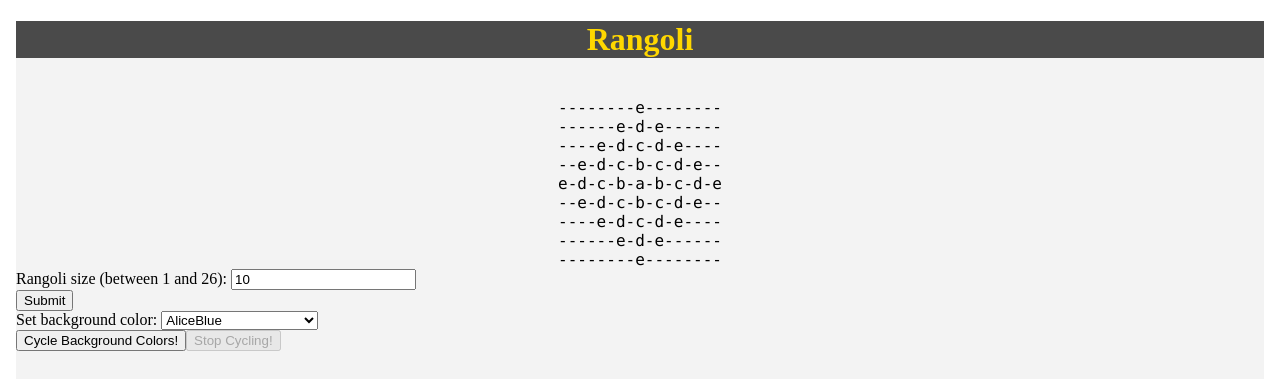
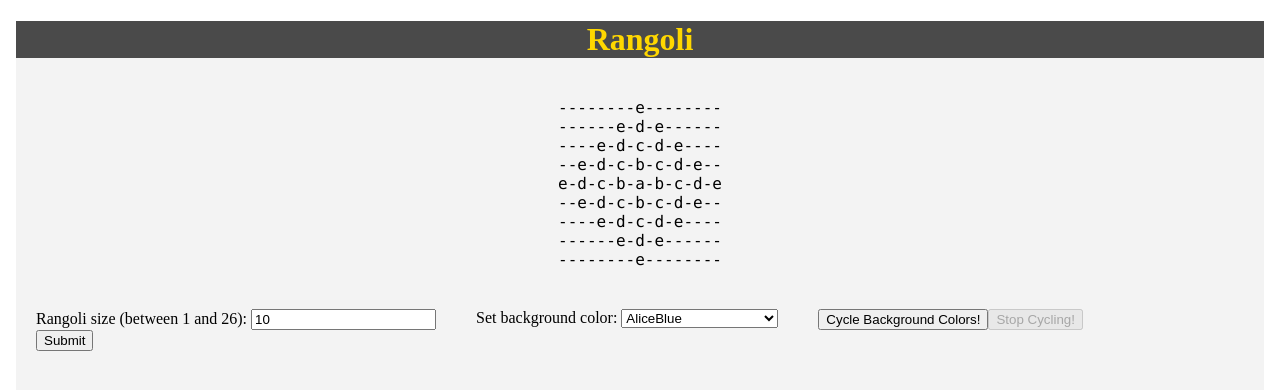
Before and after one commit to Gendo90/2020-Angular-Bootcamp, an Angular app in the folder rangoli/: page / in a window 1280 px wide. Shown: the top 390 px of the page. Built offline with nearby package versions, Linux system fonts and the light colour scheme.

Commit message:
style: Update some of the styling for inputs along the bottom of the app - still need to do more, but this matches the original.

```diff
--- a/rangoli/src/app/app.component.css
+++ b/rangoli/src/app/app.component.css
@@ -24,6 +24,20 @@ p {
     text-align: center;
 }
 
+.flex-list {
+    display: flex;
+    flex-direction: row;
+    width: 100%;
+}
+
+.list_desc {
+    max-width: 70%;
+    padding-left: 20px;
+    padding-right: 20px;
+    padding-top: 40px;
+    padding-bottom: 20px;
+}
+
 div.rangoli {
     margin: auto;
     text-align: center;
```
